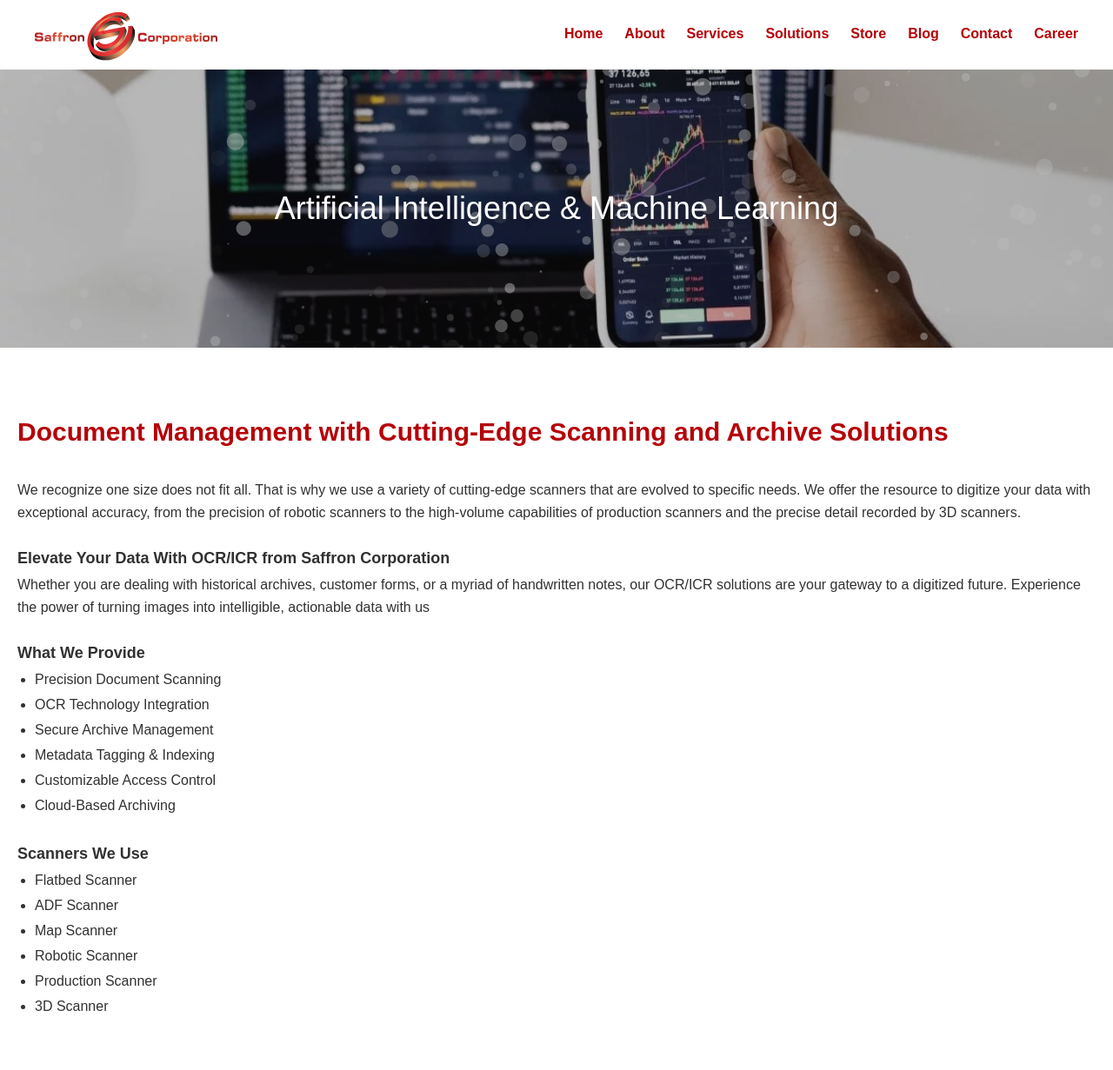
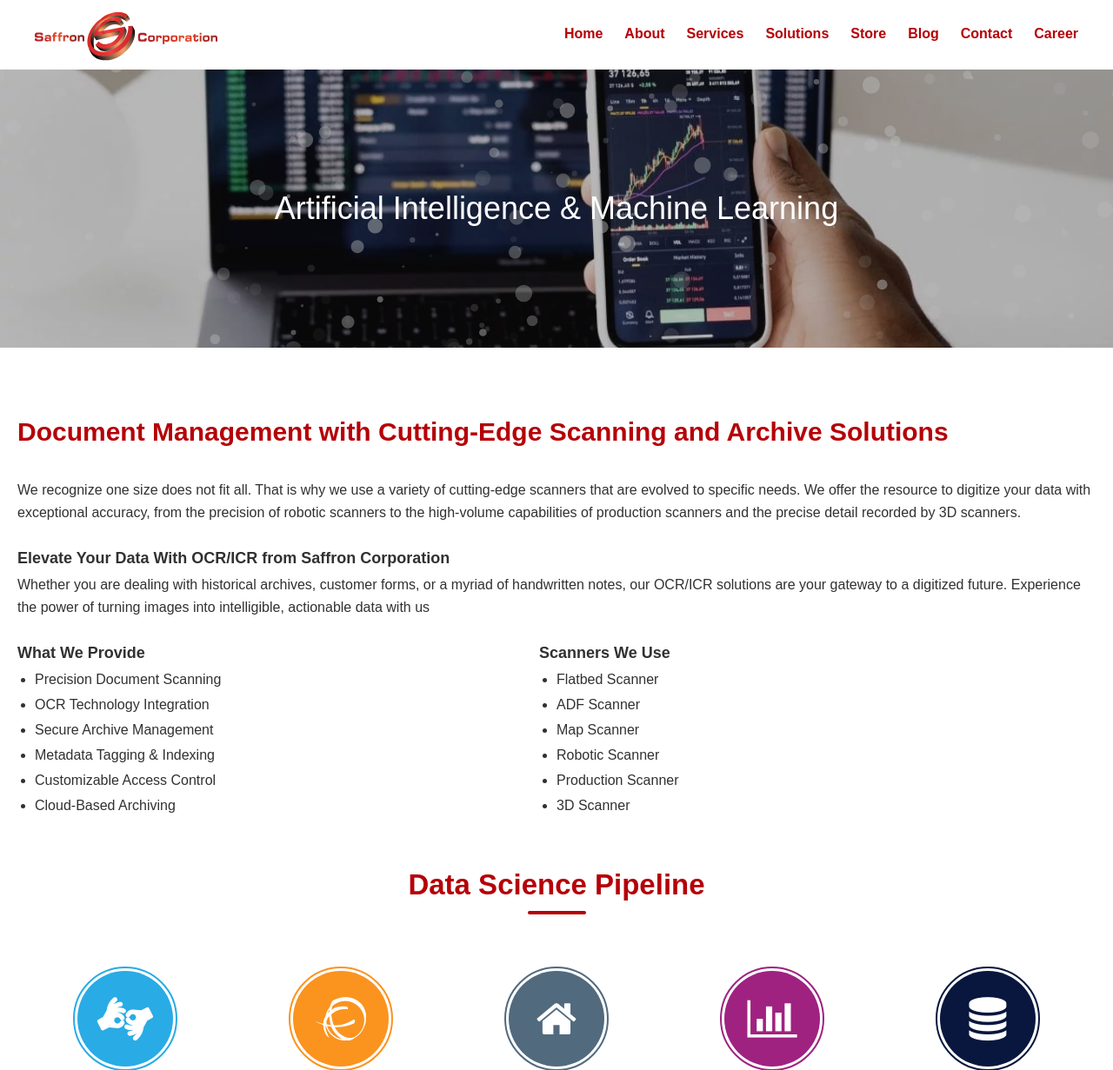
Before and after one commit to shadat-hossan/Saffron-Corporation-Main-Web, a PHP site: page /service-single2.php in a window 1280 px wide. Shown: the top 1231 px of the page at 87% size. Run offline with PHP 8.4, Linux system fonts and the light colour scheme; some libraries are stand-ins or nearby versions; some web fonts are replaced.

Commit message:
change some style

```diff
--- a/service-single2.php
+++ b/service-single2.php
@@ -20,6 +20,8 @@
             <p>Whether you are dealing with historical archives, customer forms, or a myriad of
 handwritten notes, our OCR/ICR solutions are your gateway to a digitized future.
 Experience the power of turning images into intelligible, actionable data with us</p>
+            <div class="flex-wrap w-100">
+              <div class="colum_info">
                 <h5>What We Provide</h5>
                 <ul>
                   <li>Precision Document Scanning</li>
@@ -29,6 +31,8 @@ Experience the power of turning images into intelligible, actionable data with u
                   <li>Customizable Access Control</li>
                   <li>Cloud-Based Archiving</li>
                 </ul>
+              </div>
+              <div class="colum_info">
                 <h5>Scanners We Use</h5>
                 <ul>
                   <li>Flatbed Scanner</li>
@@ -38,7 +42,8 @@ Experience the power of turning images into intelligible, actionable data with u
                   <li>Production Scanner</li>
                   <li>3D Scanner</li>
                 </ul>
-
+              </div>
+            </div>
           </div>
         </div>
        </div>
```
Lines whose indentation alone changed are shown as unchanged.
